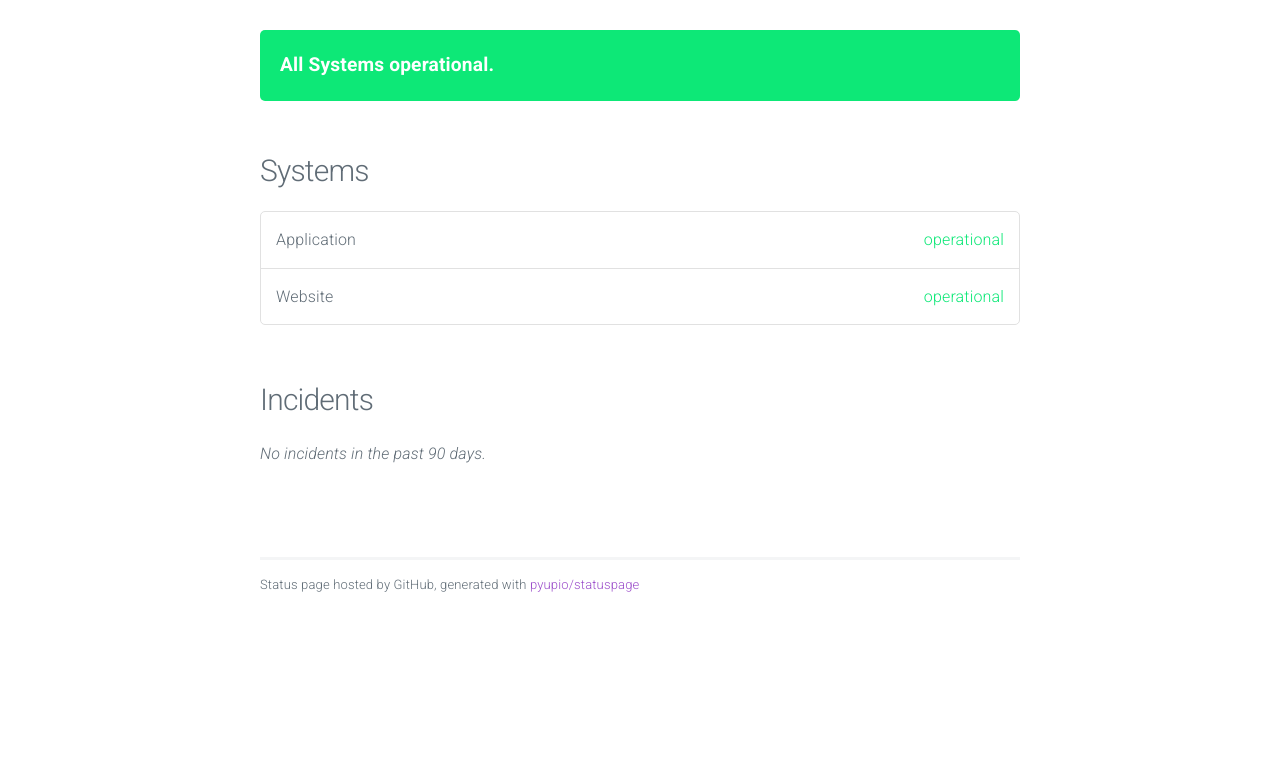
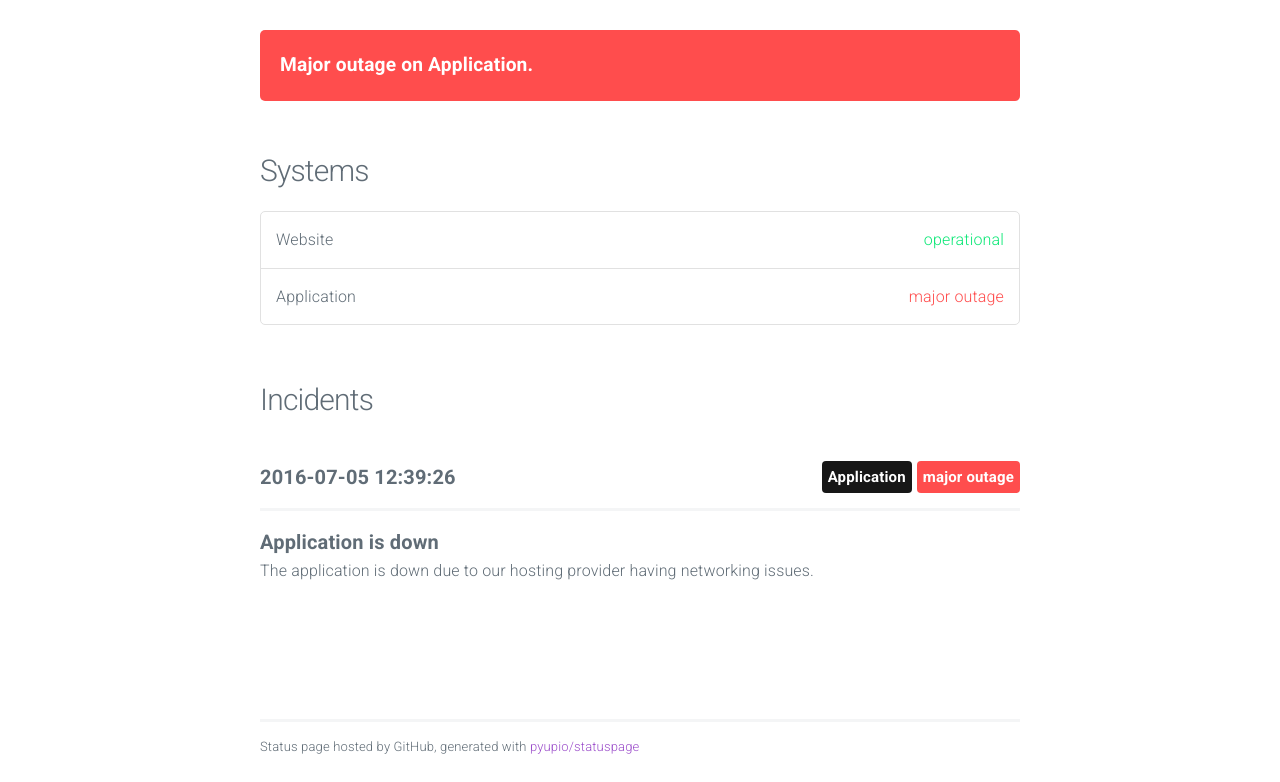
Before and after one commit to ninchanese/ninchanese-status, a plain HTML site: page index.html in a window 1280 px wide. Shown: the part 55-837 px from the top of the page. Before the commit the page ends 800 px from the top, so only its background shows below. Drawn offline with nearby package versions, Linux system fonts and the light colour scheme.

Commit message:
update index

```diff
--- a/index.html
+++ b/index.html
@@ -31,27 +31,45 @@
 
 			<section class="container" id="main">
 
-					<div class="panel operational">
-						All Systems operational.
+
+					<div class="panel major outage">
+						Major outage on Application.
 					</div>
+
 
 
 				<h4>Systems</h4>
 				<ul class="systems">
 
 					<li>
-						Application <span class="status operational">operational</span>
+						Website <span class="status operational">operational</span>
 					</li>
 
 					<li>
-						Website <span class="status operational">operational</span>
+						Application <span class="status major outage">major outage</span>
 					</li>
 
 				</ul>
 
 				<h4>Incidents</h4>
 
-					<em>No incidents in the past 90 days.</em>
+
+					<div class="incident">
+						<span class="date">2016-07-05 12:39:26</span>
+
+
+							<span class="label major outage float-right">major outage</span>
+
+
+							<span class="label system float-right">Application</span>
+
+						<hr/>
+
+						<span class="title">Application is down</span>
+						<p>The application is down due to our hosting provider having networking issues.</p>
+
+					</div>
+
 
 			</section>
 
```
